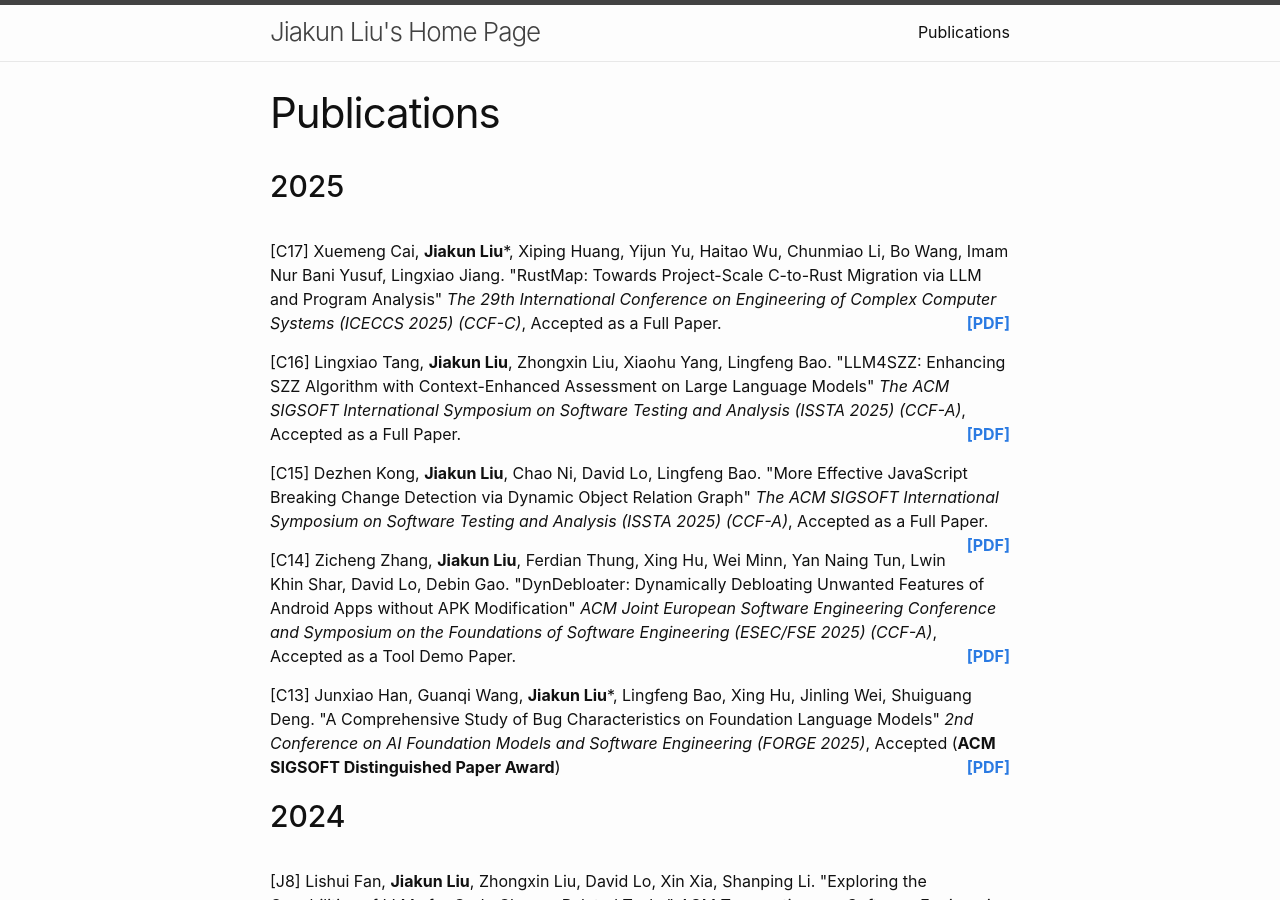
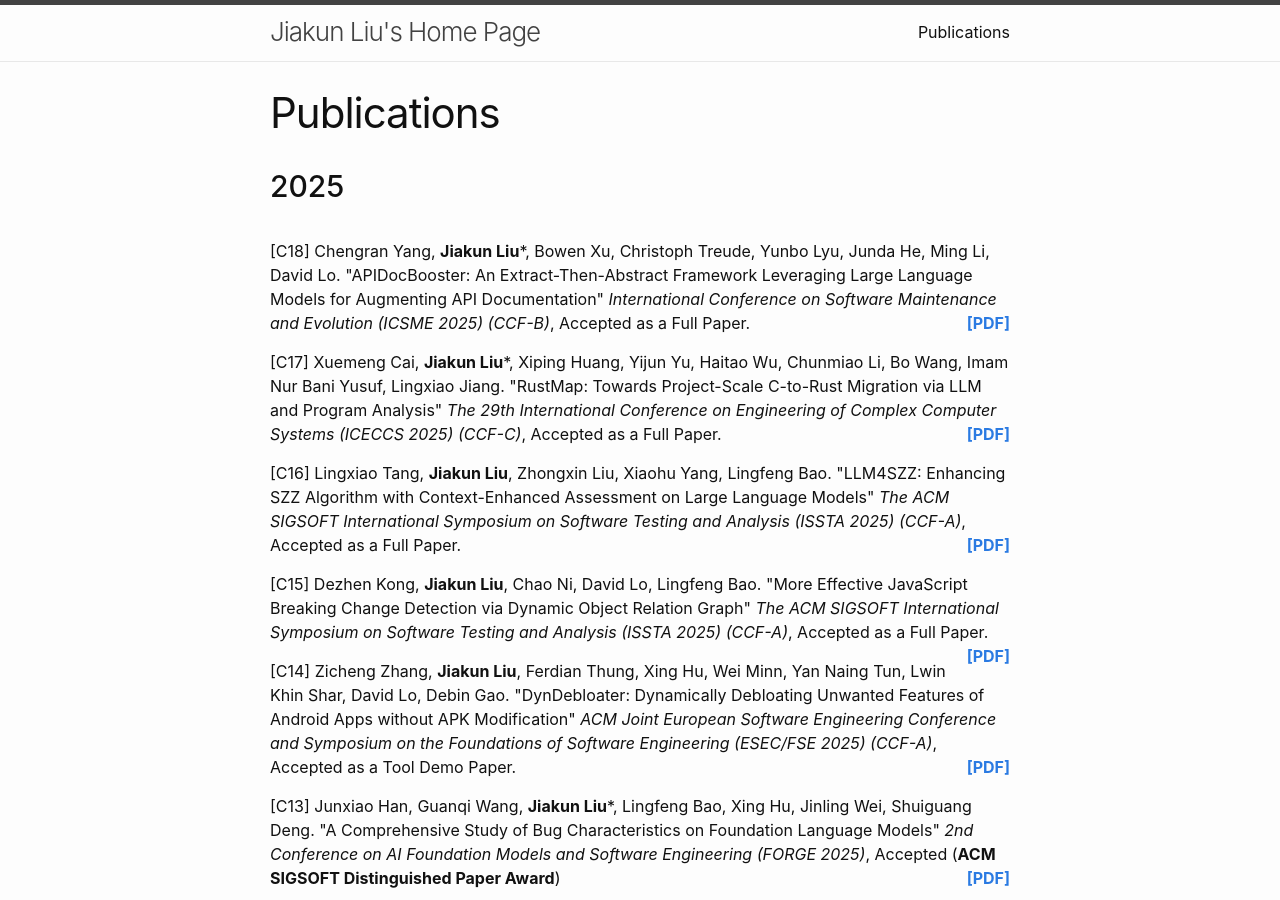
Before and after one commit to jiakun-liu/jiakun-liu.github.io, a Jekyll site: the page built from papers.md, in a window 1280 px wide and 900 px high. Built offline with Jekyll 4.4.1, drawn with Linux system fonts in a browser that asks for light colours.

Commit message:
icsme 2025

```diff
--- a/_data/papers.json
+++ b/_data/papers.json
@@ -1,5 +1,13 @@
 {
     "2025": [
+        {
+            "idx": "C18",
+            "title": "APIDocBooster: An Extract-Then-Abstract Framework Leveraging Large Language Models for Augmenting API Documentation",
+            "authors": "Chengran Yang, <b>Jiakun Liu</b>*, Bowen Xu, Christoph Treude, Yunbo Lyu, Junda He, Ming Li, David Lo",
+            "venue": "International Conference on Software Maintenance and Evolution (ICSME 2025) (CCF-B)",
+            "status": "Accepted as a Full Paper.",
+            "pdf": ""
+        },
         {
             "idx": "C17",
             "title": "RustMap: Towards Project-Scale C-to-Rust Migration via LLM and Program Analysis",
```
